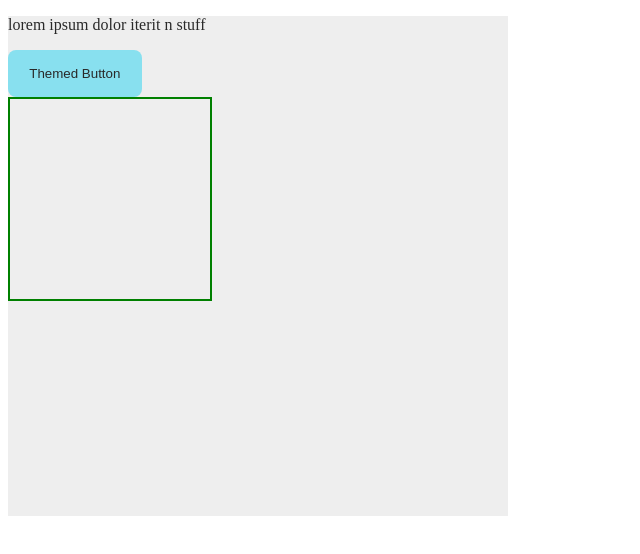
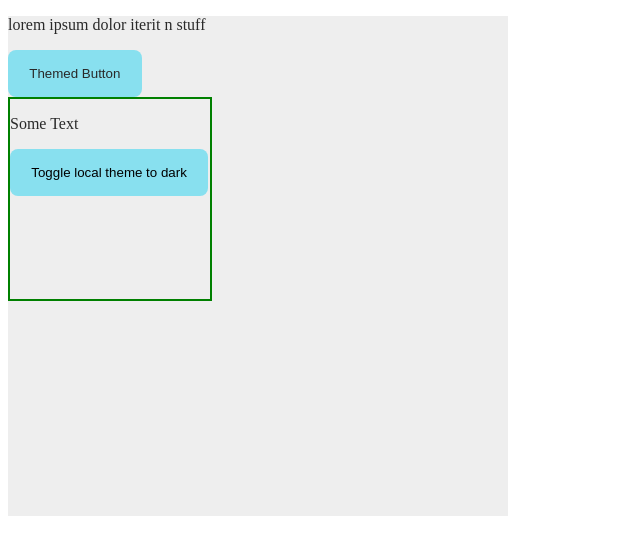
Before and after one commit to pravesh2892/Context-Theme-Toggler---Context-API-Intro-React-Context-API-Using-the-React-Co---h1sgtny36fsa, a React app: page / in a window 1280 px wide. Shown: the top 554 px of the page, without its empty margins (0-640 px from the left). Built offline with nearby package versions, Linux system fonts and the light colour scheme.

Commit message:
Update LocalThemedBox.js

```diff
--- a/src/components/LocalThemedBox.js
+++ b/src/components/LocalThemedBox.js
@@ -1,14 +1,45 @@
-import React from 'react';
-
+import React, { useContext, useState } from 'react';
+import { ThemeContext } from './ThemeProvider';
 
 const LocalThemedBox = () => {
+  const { theme, toggleTheme } = useContext(ThemeContext);
+  const [localTheme, setLocalTheme] = useState('light');
 
-return(
-    <div style={{width:'200px',height:'200px',border:'2px solid green'}} id="local-themed-box">
-        {/* Write code below this line */}
+  const toggleLocalTheme = () => {
+    setLocalTheme((prevLocalTheme) =>
+      prevLocalTheme === 'light' ? 'dark' : 'light'
+    );
+  };
 
+  return (
+    <div
+      style={{
+        width: '200px',
+        height: '200px',
+        border: '2px solid green',
+      }}
+      id="local-themed-box"
+      className={`bg-${theme}`}
+    >
+      <p
+        id="local-themed-text-container"
+        className={`txt-${theme} txt-${localTheme}`}
+      >
+        Some Text
+      </p>
+      <button
+        className={`btn btn-${theme} btn-${localTheme}`}
+        id="local-theme-toggler"
+        onClick={() => {
+          toggleLocalTheme();
+        }}
+      >
+        {localTheme === 'light'
+          ? 'Toggle local theme to dark'
+          : 'Toggle local theme to light'}
+      </button>
     </div>
-)
-}
+  );
+};
 
-export { LocalThemedBox }
+export { LocalThemedBox };
```
